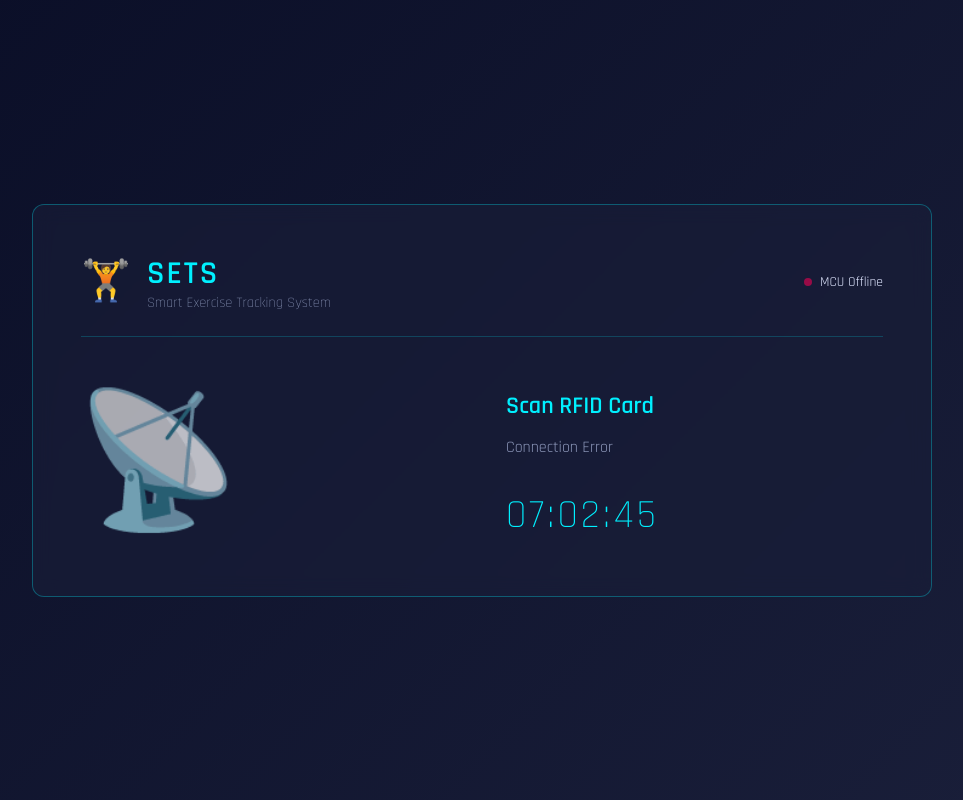
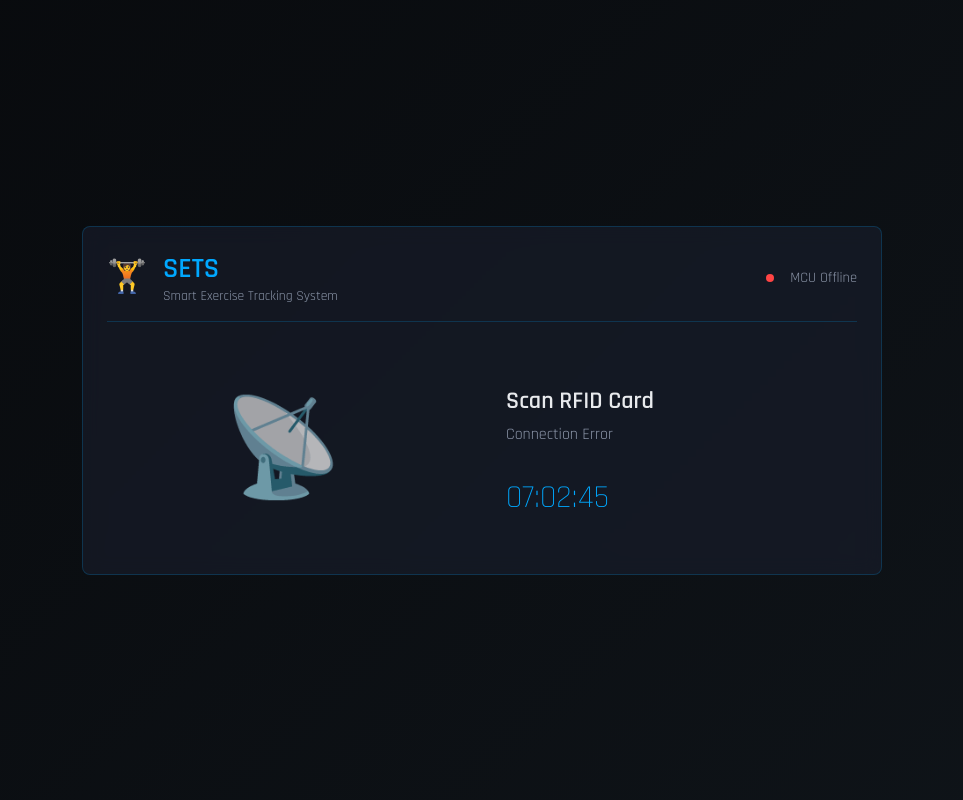
Before and after one commit to ashwinaravindkp3-glitch/repcounter_frontend, a Flask app: page / in a window 1280 px wide. Shown: the whole page, without its empty margins (158-1121 px from the left). Run offline with Flask 3, Linux system fonts and the light colour scheme.

Commit message:
refactor: Clean minimal professional design everywhere
- Removed custom cursor (normal cursor everywhere)
- Created clean.css - professional, minimal styling
- Removed childish elements:
  - No glowing effects
  - No particles
  - No excessive animations
  - No cyberpunk decorations
- Updated all templates to use clean.css
- Clean gradient background
- Simple status indicators
- Professional color scheme
- Minimal, modern, grown-up design

All pages now have consistent clean professional look.

```diff
--- /dev/null
+++ b/SETS/static/css/clean.css
@@ -0,0 +1,196 @@
+/* ================================================
+   SETS - Clean Minimal Design
+   ================================================ */
+
+* {
+    margin: 0;
+    padding: 0;
+    box-sizing: border-box;
+}
+
+:root {
+    /* Clean Modern Colors */
+    --primary: #00a8ff;
+    --dark: #0f1419;
+    --darker: #080a0d;
+    --card: #1a1f2e;
+    --text: #e8eaed;
+    --text-muted: #8b95a8;
+    --border: rgba(0, 168, 255, 0.2);
+    --success: #00c851;
+    --danger: #ff4444;
+}
+
+body {
+    font-family: 'Rajdhani', -apple-system, BlinkMacSystemFont, 'Segoe UI', sans-serif;
+    background: linear-gradient(135deg, var(--darker) 0%, var(--dark) 100%);
+    color: var(--text);
+    min-height: 100vh;
+    cursor: default;
+}
+
+/* ================================================
+   NAVIGATION
+   ================================================ */
+
+nav {
+    background: rgba(26, 31, 46, 0.95);
+    border-bottom: 1px solid var(--border);
+    padding: 1rem 2rem;
+    backdrop-filter: blur(10px);
+}
+
+nav .nav-content {
+    max-width: 1200px;
+    margin: 0 auto;
+    display: flex;
+    align-items: center;
+    justify-content: space-between;
+}
+
+nav .brand {
+    font-size: 1.5rem;
+    font-weight: 600;
+    color: var(--primary);
+}
+
+nav .nav-links {
+    display: flex;
+    gap: 2rem;
+    list-style: none;
+}
+
+nav a {
+    color: var(--text);
+    text-decoration: none;
+    transition: color 0.2s;
+}
+
+nav a:hover {
+    color: var(--primary);
+}
+
+/* ================================================
+   CARDS
+   ================================================ */
+
+.card {
+    background: rgba(26, 31, 46, 0.6);
+    border: 1px solid var(--border);
+    border-radius: 8px;
+    padding: 1.5rem;
+    backdrop-filter: blur(10px);
+}
+
+.card-header {
+    font-size: 1.25rem;
+    font-weight: 600;
+    margin-bottom: 1rem;
+    color: var(--primary);
+}
+
+/* ================================================
+   BUTTONS
+   ================================================ */
+
+button, .btn {
+    background: var(--primary);
+    color: white;
+    border: none;
+    padding: 0.75rem 1.5rem;
+    border-radius: 6px;
+    font-size: 1rem;
+    font-weight: 500;
+    cursor: pointer;
+    transition: all 0.2s;
+}
+
+button:hover, .btn:hover {
+    background: #0088cc;
+    transform: translateY(-1px);
+}
+
+button:active, .btn:active {
+    transform: translateY(0);
+}
+
+button.secondary {
+    background: transparent;
+    border: 1px solid var(--border);
+    color: var(--text);
+}
+
+button.secondary:hover {
+    background: rgba(0, 168, 255, 0.1);
+}
+
+/* ================================================
+   STATUS INDICATORS
+   ================================================ */
+
+.status-dot {
+    width: 8px;
+    height: 8px;
+    border-radius: 50%;
+    display: inline-block;
+    margin-right: 0.5rem;
+}
+
+.status-dot.online {
+    background: var(--success);
+}
+
+.status-dot.offline {
+    background: var(--danger);
+}
+
+/* ================================================
+   UTILITIES
+   ================================================ */
+
+.container {
+    max-width: 1200px;
+    margin: 0 auto;
+    padding: 2rem;
+}
+
+.text-center {
+    text-align: center;
+}
+
+.text-muted {
+    color: var(--text-muted);
+}
+
+.mt-1 { margin-top: 0.5rem; }
+.mt-2 { margin-top: 1rem; }
+.mt-3 { margin-top: 1.5rem; }
+.mb-1 { margin-bottom: 0.5rem; }
+.mb-2 { margin-bottom: 1rem; }
+.mb-3 { margin-bottom: 1.5rem; }
+
+.grid {
+    display: grid;
+    gap: 1.5rem;
+}
+
+.grid-2 {
+    grid-template-columns: repeat(auto-fit, minmax(300px, 1fr));
+}
+
+.grid-3 {
+    grid-template-columns: repeat(auto-fit, minmax(250px, 1fr));
+}
+
+/* ================================================
+   ANIMATIONS (Minimal)
+   ================================================ */
+
+@keyframes fadeIn {
+    from { opacity: 0; transform: translateY(10px); }
+    to { opacity: 1; transform: translateY(0); }
+}
+
+.fade-in {
+    animation: fadeIn 0.3s ease-out;
+}
--- a/SETS/templates/dashboard.html
+++ b/SETS/templates/dashboard.html
@@ -5,7 +5,7 @@
     <meta name="viewport" content="width=device-width, initial-scale=1.0">
     <title>SETS - Mission Control</title>
     <link href="https://fonts.googleapis.com/css2?family=Orbitron:wght@400;700;900&family=Rajdhani:wght@300;400;600;700&display=swap" rel="stylesheet">
-    <link rel="stylesheet" href="{{ url_for('static', filename='css/futuristic.css') }}?v={{ v }}">
+    <link rel="stylesheet" href="{{ url_for('static', filename='css/clean.css') }}?v={{ v }}">
     <style>
         body {
             background: var(--bg-darker);
--- a/SETS/templates/history.html
+++ b/SETS/templates/history.html
@@ -5,7 +5,7 @@
     <meta name="viewport" content="width=device-width, initial-scale=1.0">
     <title>SETS - Mission Archive</title>
     <link href="https://fonts.googleapis.com/css2?family=Orbitron:wght@400;700;900&family=Rajdhani:wght@300;400;600;700&family=Share+Tech+Mono&display=swap" rel="stylesheet">
-    <link rel="stylesheet" href="{{ url_for('static', filename='css/futuristic.css') }}?v={{ v }}">
+    <link rel="stylesheet" href="{{ url_for('static', filename='css/clean.css') }}?v={{ v }}">
     <style>
         body {
             background: var(--bg-darker);
--- a/SETS/templates/login.html
+++ b/SETS/templates/login.html
@@ -5,141 +5,103 @@
     <meta name="viewport" content="width=device-width, initial-scale=1.0">
     <title>SETS - System Access</title>
     <link href="https://fonts.googleapis.com/css2?family=Rajdhani:wght@300;400;600;700&display=swap" rel="stylesheet">
+    <link rel="stylesheet" href="{{ url_for('static', filename='css/clean.css') }}?v={{ v }}">
     <style>
-        * {
-            margin: 0;
-            padding: 0;
-            box-sizing: border-box;
-        }
-
         body {
-            font-family: 'Rajdhani', sans-serif;
-            background: linear-gradient(135deg, #0a0e27 0%, #1a1f3a 100%);
-            min-height: 100vh;
             display: flex;
             align-items: center;
             justify-content: center;
-            color: #e0e6ff;
+            min-height: 100vh;
         }
 
         .login-container {
-            max-width: 900px;
+            max-width: 800px;
             width: 90%;
-            background: rgba(26, 31, 58, 0.6);
-            border: 1px solid rgba(0, 240, 255, 0.3);
-            border-radius: 12px;
-            padding: 3rem;
-            backdrop-filter: blur(10px);
         }
 
         .header {
             display: flex;
             align-items: center;
             justify-content: space-between;
-            margin-bottom: 3rem;
-            padding-bottom: 1.5rem;
-            border-bottom: 1px solid rgba(0, 240, 255, 0.2);
+            margin-bottom: 2rem;
+            padding-bottom: 1rem;
+            border-bottom: 1px solid var(--border);
         }
 
-        .logo-section {
+        .brand-section {
             display: flex;
             align-items: center;
             gap: 1rem;
         }
 
         .logo {
-            font-size: 2.5rem;
+            font-size: 2rem;
         }
 
         .brand h1 {
-            font-size: 2rem;
+            font-size: 1.75rem;
             font-weight: 600;
-            color: #00f0ff;
-            letter-spacing: 2px;
+            color: var(--primary);
         }
 
         .brand p {
-            font-size: 0.9rem;
-            color: #8b96b8;
-            font-weight: 300;
+            font-size: 0.85rem;
+            color: var(--text-muted);
         }
 
         .status {
             display: flex;
             align-items: center;
             gap: 0.5rem;
-            font-size: 0.85rem;
+            font-size: 0.9rem;
+            color: var(--text-muted);
         }
 
-        .status-dot {
-            width: 8px;
-            height: 8px;
-            background: #00ff41;
-            border-radius: 50%;
-            animation: pulse 2s infinite;
-        }
-
-        .status-dot.disconnected {
-            background: #ff0055;
-        }
-
-        @keyframes pulse {
-            0%, 100% { opacity: 1; }
-            50% { opacity: 0.5; }
-        }
-
-        .main-content {
+        .content {
             display: flex;
             align-items: center;
             justify-content: space-between;
             gap: 3rem;
+            padding: 2rem 0;
         }
 
-        .left-section {
+        .scan-section {
             flex: 1;
+            text-align: center;
         }
 
         .scan-icon {
-            font-size: 8rem;
-            opacity: 0.6;
-            animation: scanPulse 2s ease-in-out infinite;
+            font-size: 6rem;
+            opacity: 0.7;
         }
 
-        @keyframes scanPulse {
-            0%, 100% { transform: scale(1); opacity: 0.6; }
-            50% { transform: scale(1.05); opacity: 0.8; }
-        }
-
-        .right-section {
+        .info-section {
             flex: 1;
         }
 
         .prompt {
             font-size: 1.5rem;
             font-weight: 600;
-            margin-bottom: 1rem;
-            color: #00f0ff;
+            margin-bottom: 0.5rem;
         }
 
         .status-text {
-            font-size: 1rem;
-            color: #8b96b8;
+            color: var(--text-muted);
             margin-bottom: 2rem;
         }
 
-        .time-display {
-            font-size: 2.5rem;
+        .time {
+            font-size: 2rem;
             font-weight: 300;
-            color: #00f0ff;
+            color: var(--primary);
             font-variant-numeric: tabular-nums;
-            letter-spacing: 3px;
         }
     </style>
 </head>
 <body>
-    <div class="login-container">
+    <div class="login-container card">
         <div class="header">
-            <div class="logo-section">
+            <div class="brand-section">
                 <div class="logo">🏋️</div>
                 <div class="brand">
                     <h1>SETS</h1>
@@ -147,66 +109,59 @@
                 </div>
             </div>
             <div class="status">
-                <div class="status-dot" id="statusDot"></div>
+                <span class="status-dot" id="statusDot"></span>
                 <span id="connectionText">Connecting...</span>
             </div>
         </div>
 
-        <div class="main-content">
-            <div class="left-section">
+        <div class="content">
+            <div class="scan-section">
                 <div class="scan-icon">📡</div>
             </div>
-            <div class="right-section">
+            <div class="info-section">
                 <div class="prompt">Scan RFID Card</div>
                 <div class="status-text" id="statusText">Awaiting Authentication</div>
-                <div class="time-display" id="currentTime">00:00:00</div>
+                <div class="time" id="currentTime">00:00:00</div>
             </div>
         </div>
     </div>
 
     <script>
-        // Update time display
         function updateTime() {
             const now = new Date();
-            const hours = now.getHours().toString().padStart(2, '0');
-            const minutes = now.getMinutes().toString().padStart(2, '0');
-            const seconds = now.getSeconds().toString().padStart(2, '0');
-            document.getElementById('currentTime').textContent = `${hours}:${minutes}:${seconds}`;
+            const h = now.getHours().toString().padStart(2, '0');
+            const m = now.getMinutes().toString().padStart(2, '0');
+            const s = now.getSeconds().toString().padStart(2, '0');
+            document.getElementById('currentTime').textContent = `${h}:${m}:${s}`;
         }
 
-        // Check connection status
         async function checkStatus() {
             try {
                 const response = await fetch('/api/serial_status');
                 const data = await response.json();
-
-                const statusDot = document.getElementById('statusDot');
-                const connectionText = document.getElementById('connectionText');
-                const statusText = document.getElementById('statusText');
+                const dot = document.getElementById('statusDot');
+                const text = document.getElementById('connectionText');
+                const status = document.getElementById('statusText');
 
                 if (data.connected) {
-                    statusDot.classList.remove('disconnected');
-                    connectionText.textContent = 'System Online';
-                    statusText.textContent = 'Awaiting Authentication';
+                    dot.className = 'status-dot online';
+                    text.textContent = 'System Online';
+                    status.textContent = 'Awaiting Authentication';
                 } else {
-                    statusDot.classList.add('disconnected');
-                    connectionText.textContent = 'MCU Offline';
-                    statusText.textContent = 'Connection Error';
+                    dot.className = 'status-dot offline';
+                    text.textContent = 'MCU Offline';
+                    status.textContent = 'Connection Error';
                 }
 
-                // If user is logged in, redirect to dashboard
                 if (data.current_user) {
-                    statusText.textContent = 'Access Granted';
-                    setTimeout(() => {
-                        window.location.href = '/dashboard';
-                    }, 500);
+                    status.textContent = 'Access Granted';
+                    setTimeout(() => window.location.href = '/dashboard', 500);
                 }
             } catch (error) {
                 console.error('Status check failed:', error);
             }
         }
 
-        // Initialize
         updateTime();
         setInterval(updateTime, 1000);
         setInterval(checkStatus, 1000);
--- a/SETS/templates/select_workout.html
+++ b/SETS/templates/select_workout.html
@@ -5,7 +5,7 @@
     <meta name="viewport" content="width=device-width, initial-scale=1.0">
     <title>SETS - Training Configuration</title>
     <link href="https://fonts.googleapis.com/css2?family=Orbitron:wght@400;700;900&family=Rajdhani:wght@300;400;600;700&display=swap" rel="stylesheet">
-    <link rel="stylesheet" href="{{ url_for('static', filename='css/futuristic.css') }}?v={{ v }}">
+    <link rel="stylesheet" href="{{ url_for('static', filename='css/clean.css') }}?v={{ v }}">
     <style>
         body {
             background: var(--bg-darker);
--- a/SETS/templates/workout_monitor.html
+++ b/SETS/templates/workout_monitor.html
@@ -5,7 +5,7 @@
     <meta name="viewport" content="width=device-width, initial-scale=1.0">
     <title>SETS - Active Training Mission</title>
     <link href="https://fonts.googleapis.com/css2?family=Orbitron:wght@400;700;900&family=Rajdhani:wght@300;400;600;700&family=Share+Tech+Mono&display=swap" rel="stylesheet">
-    <link rel="stylesheet" href="{{ url_for('static', filename='css/futuristic.css') }}?v={{ v }}">
+    <link rel="stylesheet" href="{{ url_for('static', filename='css/clean.css') }}?v={{ v }}">
     <style>
         body {
             background: var(--bg-darker);
```
